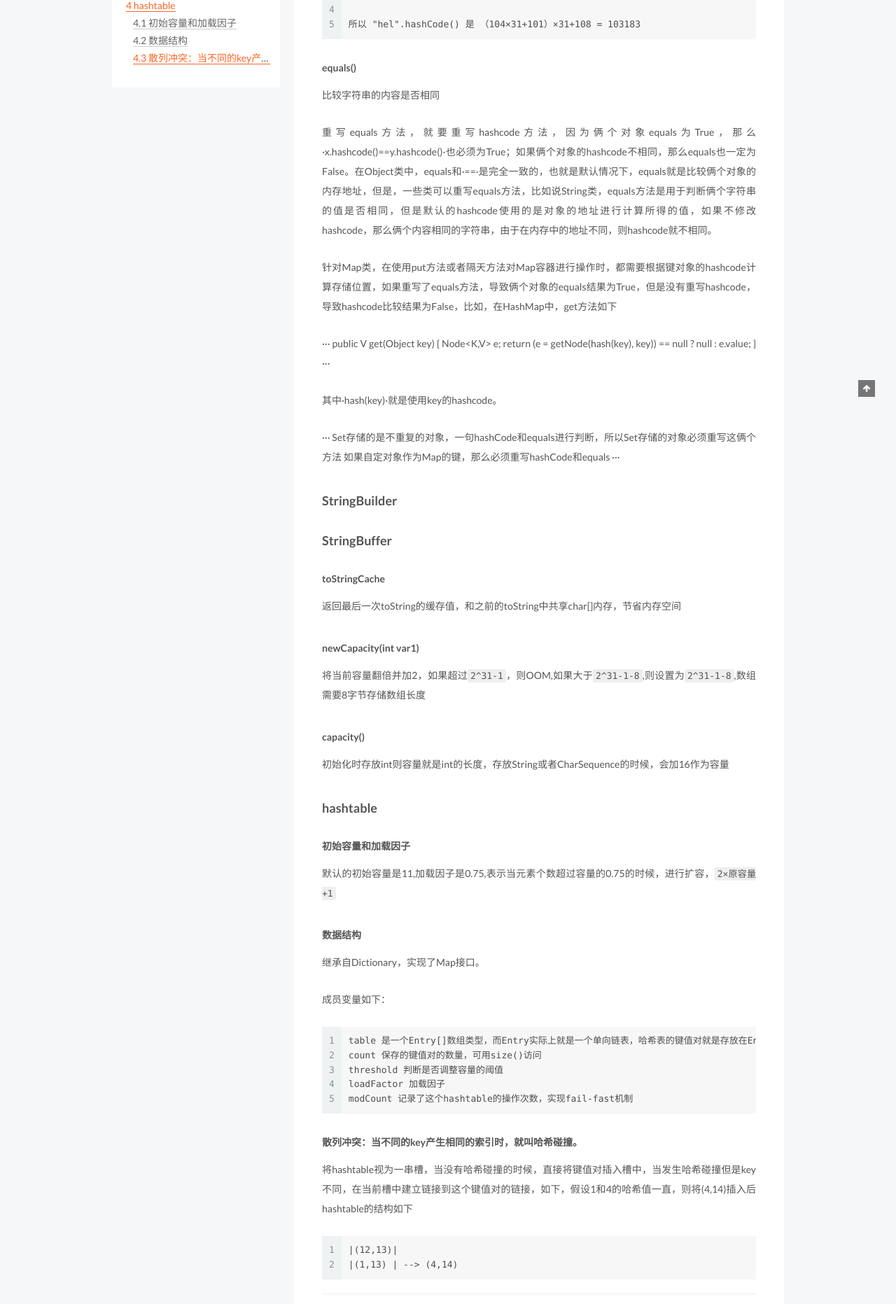
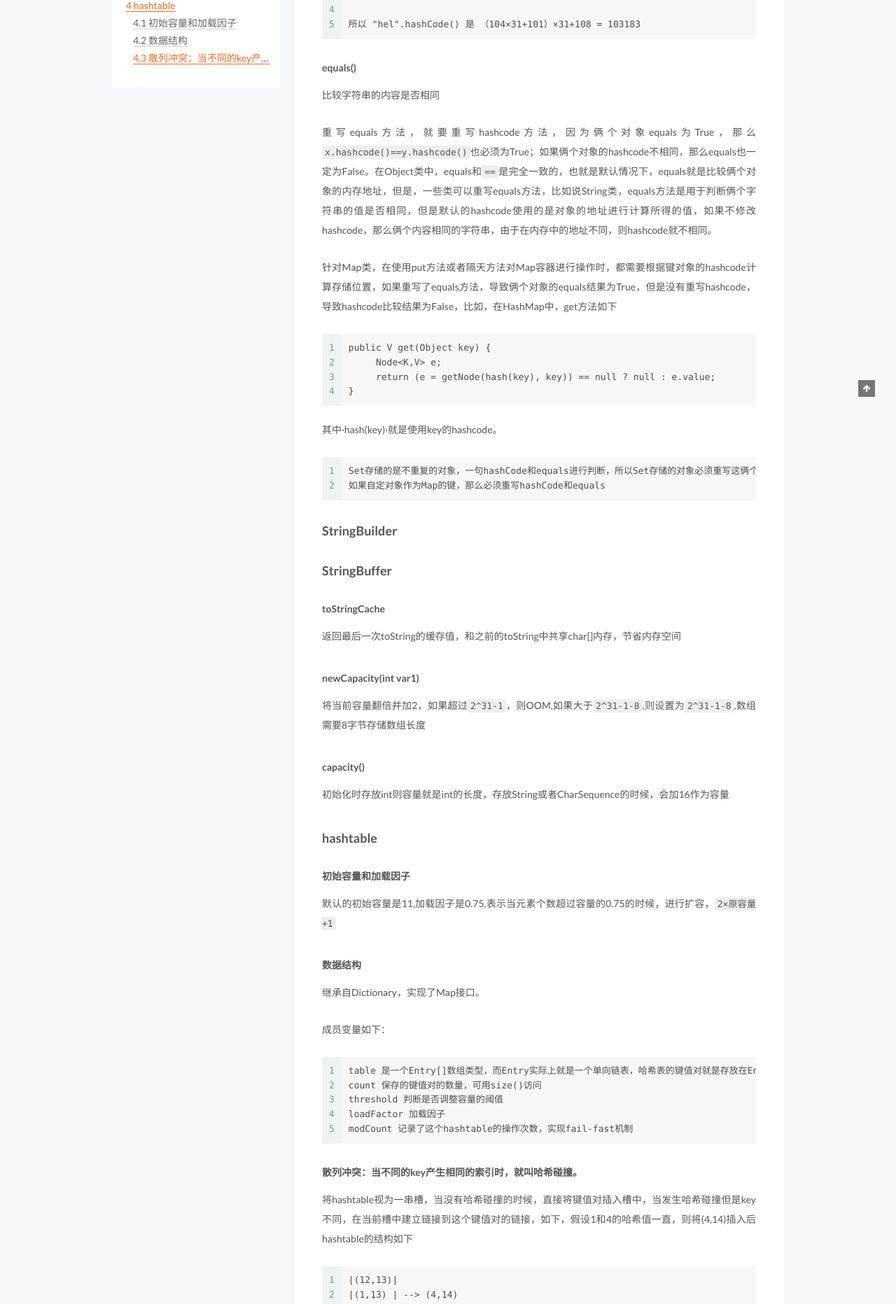
Before and after one commit to tuobashaoli/tuobashaoli.github.io, a Jekyll site: the page built from _posts/2019-05-31-java-api.markdown, in a window 1280 px wide. Shown: the part 433-2296 px from the top of the page at 70% size. Built offline with Jekyll 4.4.1, drawn with Linux system fonts in a browser that asks for light colours; comment, search, counter and statistics services are not loaded.

````diff
--- a/_posts/2019-05-31-java-api.markdown
+++ b/_posts/2019-05-31-java-api.markdown
@@ -24,23 +24,23 @@ l 108
 
 比较字符串的内容是否相同
 
-重写equals方法，就要重写hashcode方法，因为俩个对象equals为True，那么·x.hashcode()==y.hashcode()·也必须为True；如果俩个对象的hashcode不相同，那么equals也一定为False。在Object类中，equals和·==·是完全一致的，也就是默认情况下，equals就是比较俩个对象的内存地址，但是，一些类可以重写equals方法，比如说String类，equals方法是用于判断俩个字符串的值是否相同，但是默认的hashcode使用的是对象的地址进行计算所得的值，如果不修改hashcode，那么俩个内容相同的字符串，由于在内存中的地址不同，则hashcode就不相同。
+重写equals方法，就要重写hashcode方法，因为俩个对象equals为True，那么`x.hashcode()==y.hashcode()`也必须为True；如果俩个对象的hashcode不相同，那么equals也一定为False。在Object类中，equals和`==`是完全一致的，也就是默认情况下，equals就是比较俩个对象的内存地址，但是，一些类可以重写equals方法，比如说String类，equals方法是用于判断俩个字符串的值是否相同，但是默认的hashcode使用的是对象的地址进行计算所得的值，如果不修改hashcode，那么俩个内容相同的字符串，由于在内存中的地址不同，则hashcode就不相同。
 
 针对Map类，在使用put方法或者隔天方法对Map容器进行操作时，都需要根据键对象的hashcode计算存储位置，如果重写了equals方法，导致俩个对象的equals结果为True，但是没有重写hashcode，导致hashcode比较结果为False，比如，在HashMap中，get方法如下
 
-···
+```
 public V get(Object key) {
      Node<K,V> e;
      return (e = getNode(hash(key), key)) == null ? null : e.value;
 }
-···
+```
 
 其中·hash(key)·就是使用key的hashcode。
 
-···
+```
 Set存储的是不重复的对象，一句hashCode和equals进行判断，所以Set存储的对象必须重写这俩个方法
 如果自定对象作为Map的键，那么必须重写hashCode和equals
-···
+```
 
 ### StringBuilder
 
````
